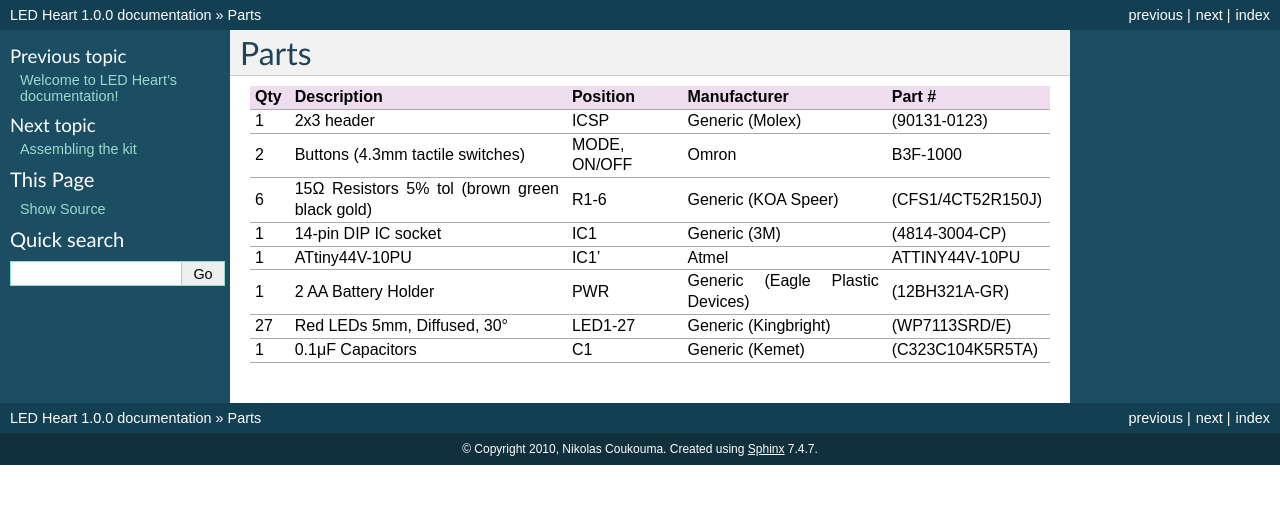
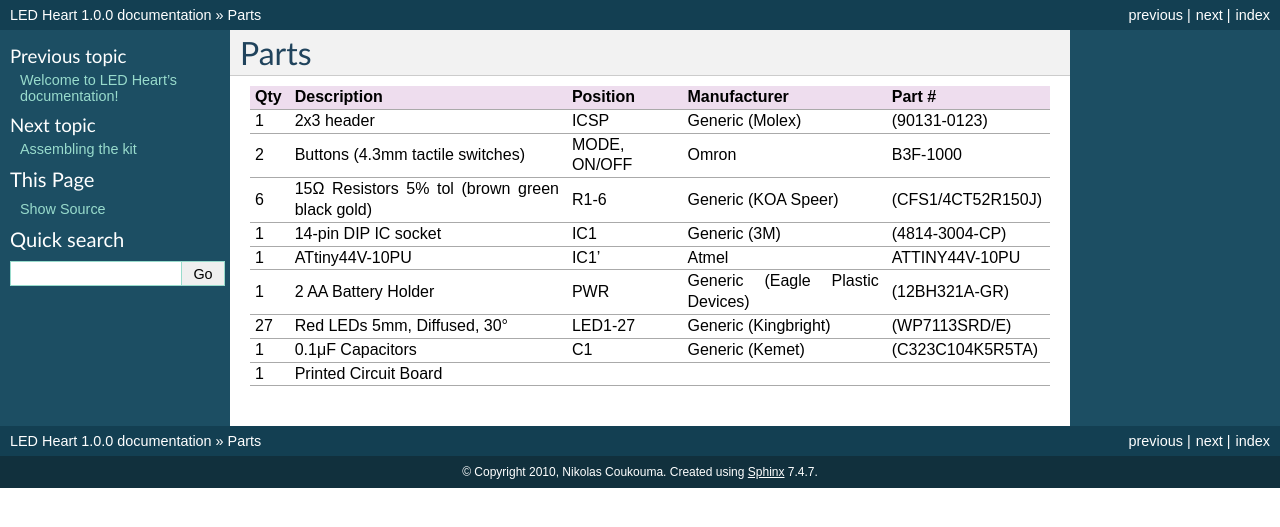
Before and after one commit to nikolasco/misc-avr, a Sphinx documentation site: the page built from led-heart/docs/parts.rst, in a window 1280 px wide. Shown: the top 527 px of the page. Built offline with Sphinx 7.4.7, drawn with Linux system fonts in a browser that asks for light colours; formulas are drawn with MathJax 3.

Commit message:
include docs/ in the README, mention PCB in parts list

```diff
--- a/led-heart/docs/parts.rst
+++ b/led-heart/docs/parts.rst
@@ -25,3 +25,5 @@ Parts
 +----+--------------------------+--------+---------------------+------------------+
 |1   | 0.1μF Capacitors         |C1      |Generic (Kemet)      |(C323C104K5R5TA)  |
 +----+--------------------------+--------+---------------------+------------------+
+|1   | Printed Circuit Board    |        |                     |                  |
++----+--------------------------+--------+---------------------+------------------+
```
Also changed, not shown: 1 other file.
